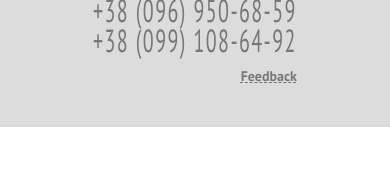
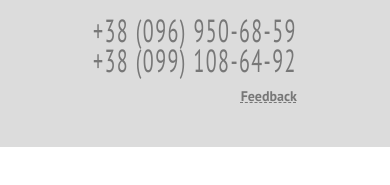
Before and after one commit to Poultergeist/third-maket, a plain HTML site: page index.html in a window 390 px wide. Shown: the part 129-314 px from the top of the page. Drawn offline with Linux system fonts and the light colour scheme.

Commit message:
Added space between logo and phone in adaptive

```diff
--- a/css/index.css
+++ b/css/index.css
@@ -81,3 +81,9 @@ header {
         width: auto;
     }
 }
+
+@media screen and (max-width: 555px) {
+    .contact-info {
+        margin-top: 20px;
+    }
+}
```
